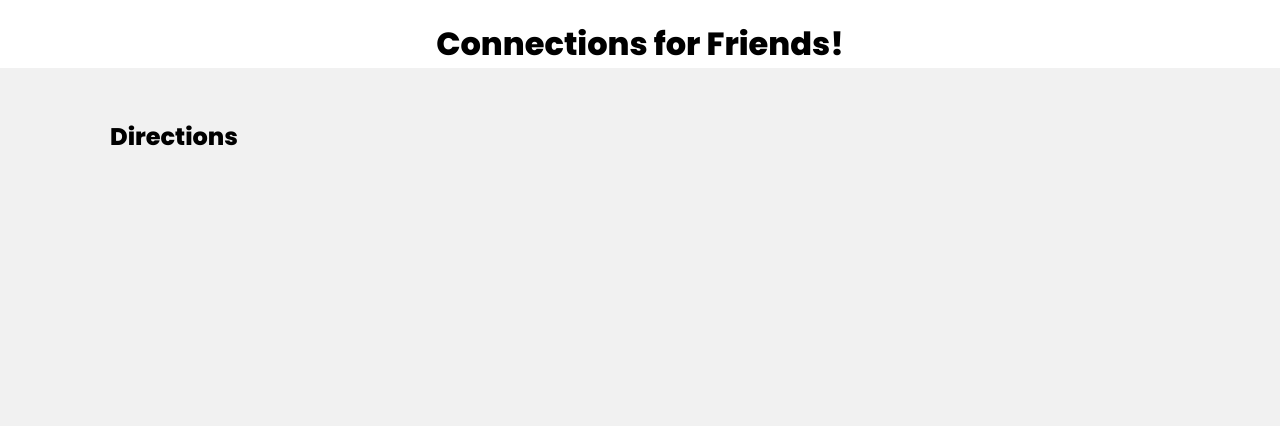
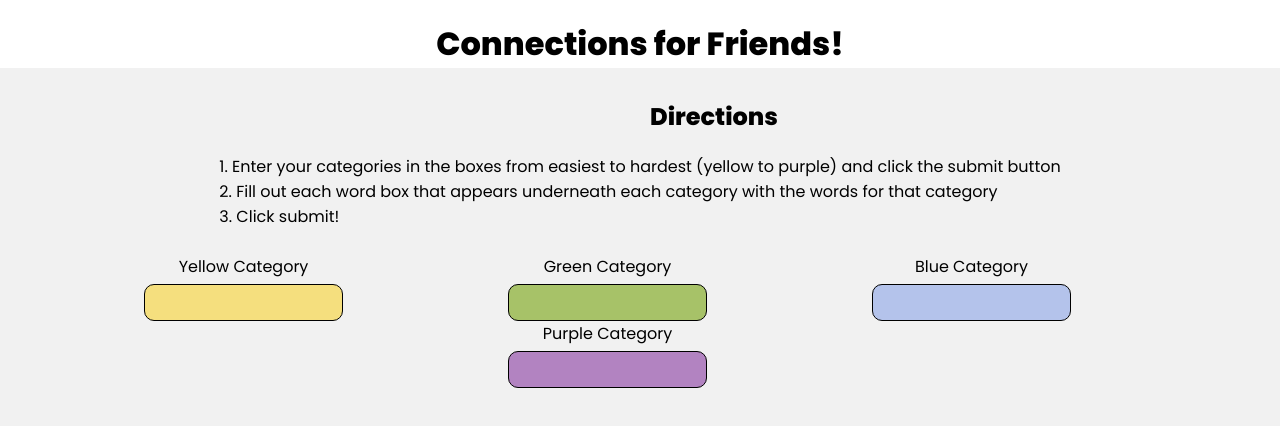
Before and after one commit to hmanian/connections-for-friends, a React (Create React App) app in the folder client/: page / in a window 1280 px wide. Shown: the top 426 px of the page. Built offline with nearby package versions, Linux system fonts and the light colour scheme.

Commit message:
added category inputs

```diff
--- a/client/src/index.css
+++ b/client/src/index.css
@@ -2,18 +2,16 @@
 @import url('https://fonts.googleapis.com/css2?family=Poppins:wght@300;400;500;600;800&family=VT323&display=swap');
 
 /* layout */
-:root {
-  --primary: #1aac83;
-  --error: #e7195a;
-}
 body {
     background: #f1f1f1;
     margin: 0;
     font-family: "Poppins";
 }
+
 header {
     background: #fff;
 }
+
 header .container {
     max-width: 1400px;
     margin: 0 auto;
@@ -22,11 +20,13 @@ header .container {
     align-items: center;
     justify-content: space-between;
 }
+
 header a {
     color: #333;
     text-decoration: none;
 }
-.pages{
+
+.pages {
     max-width: 1400px;
     padding: 10px;
     margin: 0 auto;
@@ -37,3 +37,67 @@ header a {
     text-align: center;
     margin-top: -20px;
 }
+
+.directions-title {
+    margin-left: 540px;
+    margin-top: 0px;
+}
+
+.directions {
+    font-family: Poppins;
+    display: flex;
+    align-items: center;
+    justify-content: center;
+    margin-right: 100px;
+}
+
+.input-container {
+    display: flex;
+    flex-wrap: wrap;
+    justify-content: center;
+    margin-top: 25px;
+}
+
+.input-group {
+    margin-right: 165px;
+    display: flex;
+    flex-direction: column;
+    text-align: center;
+}
+
+label {
+    margin-bottom: 5px;
+    text-align: center;
+}
+
+.yellow-box {
+    padding: 10px;
+    border: 1px solid black;
+    border-radius: 10px;
+    outline: none;
+    background-color: #f5df7e;
+}
+
+.green-box {
+    padding: 10px;
+    border: 1px solid black;
+    border-radius: 10px;
+    outline: none;
+    background-color: #a7c268;
+}
+
+.blue-box {
+    padding: 10px;
+    border: 1px solid black;
+    border-radius: 10px;
+    outline: none;
+    background-color: #b4c3eb;
+}
+
+.purple-box {
+    padding: 10px;
+    border: 1px solid black;
+    border-radius: 10px;
+    outline: none;
+    background-color: #b283c1;
+}
--- a/client/src/pages/createGame.js
+++ b/client/src/pages/createGame.js
@@ -1,10 +1,57 @@
-import Create from "../components/create"
 
+import { useState } from 'react'
 const CreateGame = () => {
+    const directionsText = "1. Enter your categories in the boxes from easiest to hardest (yellow to purple) and click the submit button\n2. Fill out each word box that appears underneath each category with the words for that category\n3. Click submit!";
+    const [yellowCategory, setYellowCategory] = useState('')
+    const [greenCategory, setGreenCategory] = useState('')
+    const [blueCategory, setBlueCategory] = useState('')
+    const [purpleCategory, setPurpleCategory] = useState('')
+
     return (
         <div className="Directions">
-            <h2>Directions</h2>
+            <h2 className="directions-title">Directions</h2>
+            <pre className="directions">{directionsText} </pre>
+            <div className="input-container">
+                <div className="input-group">
+                    <label categoryName="yellowCategory">Yellow Category</label>
+                    <input className='yellow-box'
+                        type="text"
+                        id="yellowCategory"
+                        onChange={(e) => setYellowCategory(e.target.value)}
+                        value={yellowCategory}
+                    />
+                </div>
+                <div className="input-group">
+                    <label categoryName="greenCategory">Green Category</label>
+                    <input className='green-box'
+                        type="text"
+                        id="greenCategory"
+                        onChange={(e) => setGreenCategory(e.target.value)}
+                        value={greenCategory}
+                    />
+                </div>
+                <div className="input-group">
+                    <label categoryName="blueCategory">Blue Category</label>
+                    <input className='blue-box'
+                        type="text"
+                        id="blueCategory"
+                        onChange={(e) => setBlueCategory(e.target.value)}
+                        value={blueCategory}
+                    />
+                </div>
+                <div className="input-group">
+                    <label categoryName="purpleCategory">Purple Category</label>
+                    <input className='purple-box'
+                        type="text"
+                        id="purpleCategory"
+                        onChange={(e) => setPurpleCategory(e.target.value)}
+                        value={purpleCategory}
+                    />
+                </div>
+            </div>
         </div>
+
+
     )
 }
 
```
Lines whose indentation alone changed are shown as unchanged.
